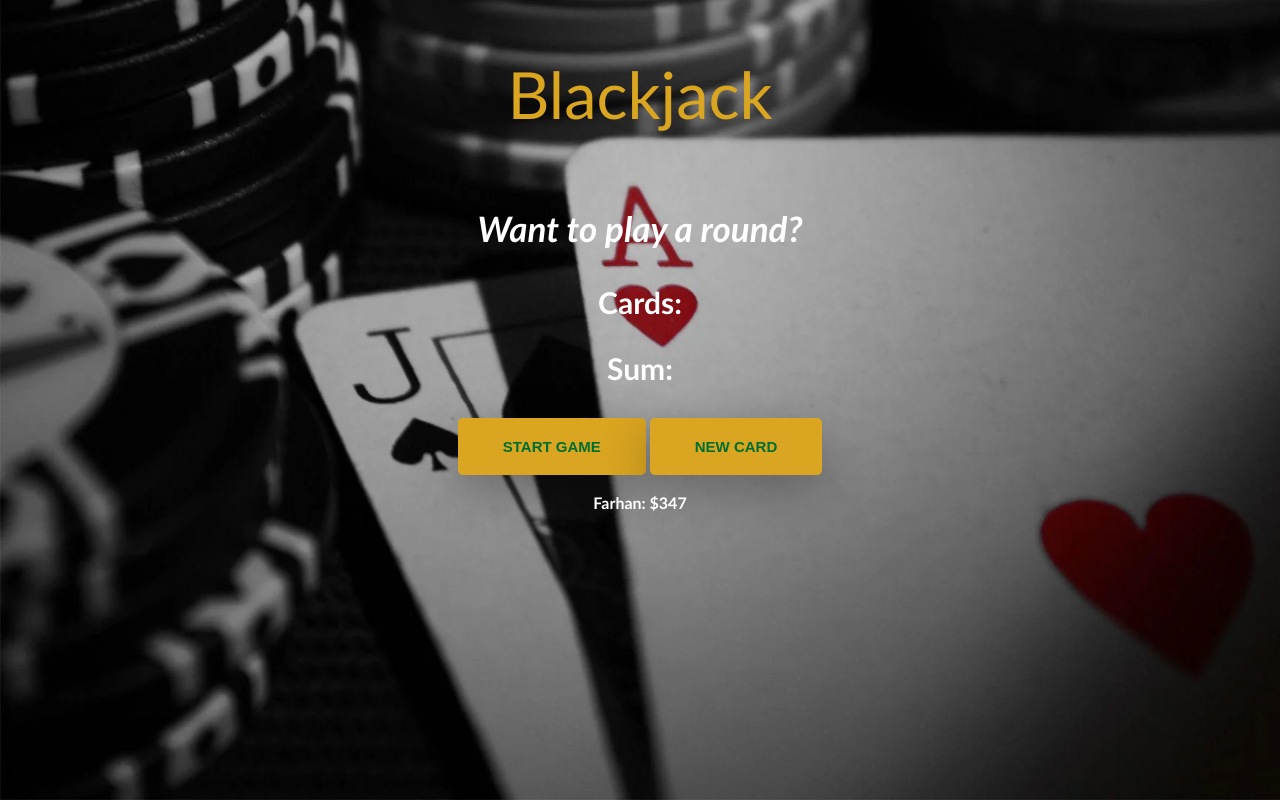
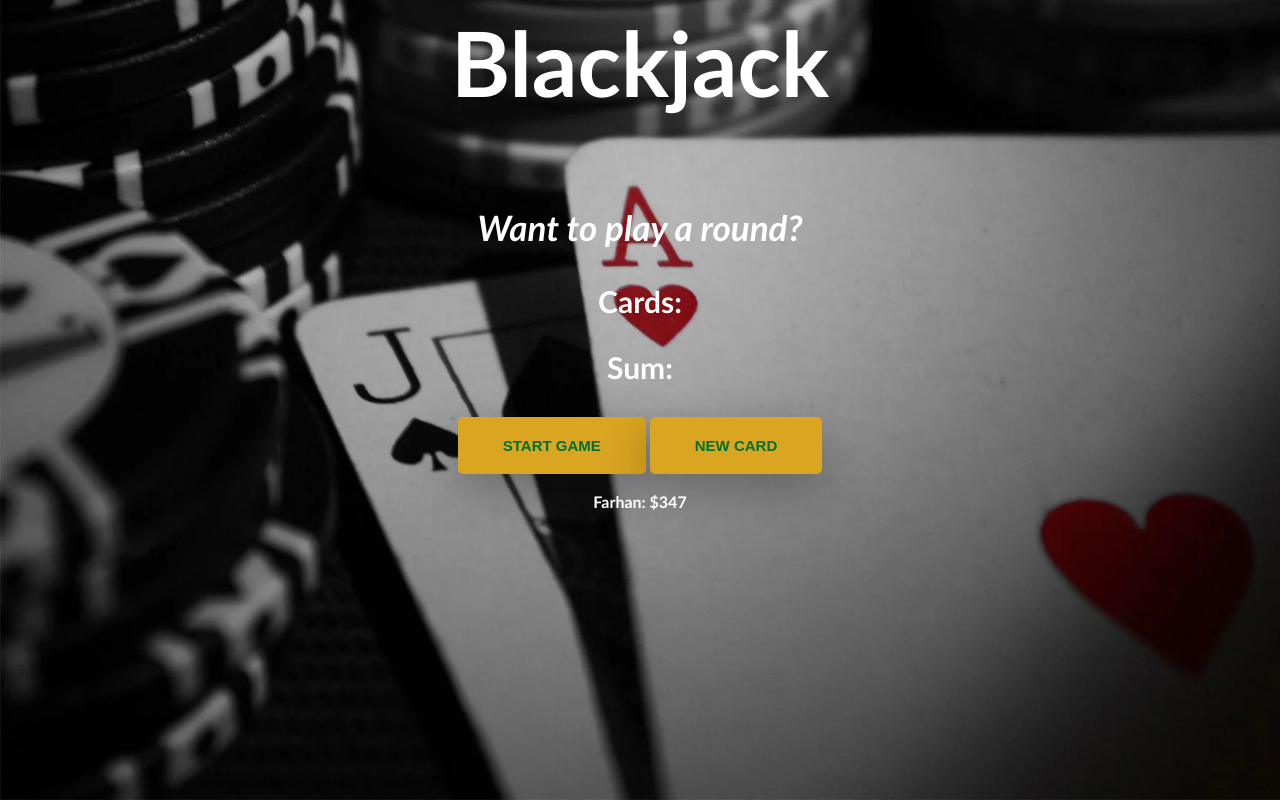
Before and after one commit to farhanf7n/blackjack-game, a plain HTML site: page index.html in a window 1280 px wide. Drawn offline with Linux system fonts and the light colour scheme.

Commit message:
Changed styling

```diff
--- a/index.css
+++ b/index.css
@@ -8,10 +8,11 @@ body {
 }
 
 h1 {
-    color: goldenrod;
-    margin-top: 55px;
+    color: white;
+    margin-top: 169git px;
     font-weight: 500;
-    font-size: 65px;
+    font-size: 90px;
+    font-weight: 900;
 }
 
 #message-el {
```
Also changed, not shown: 1 other file.
